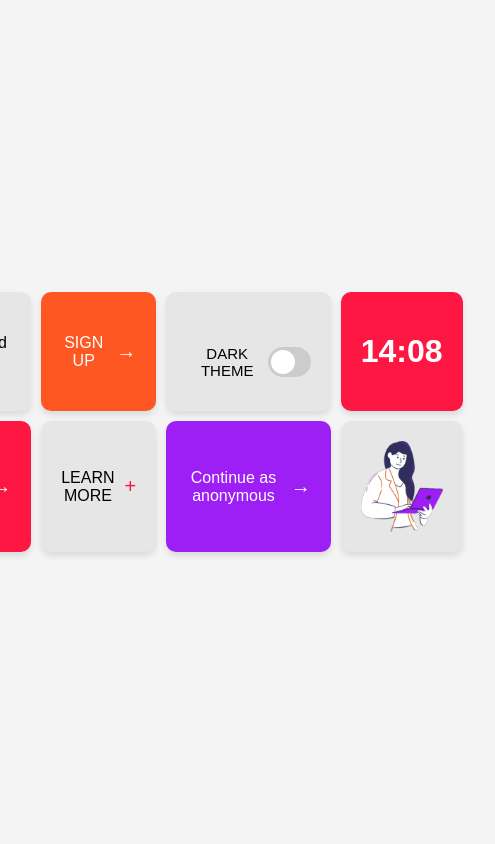
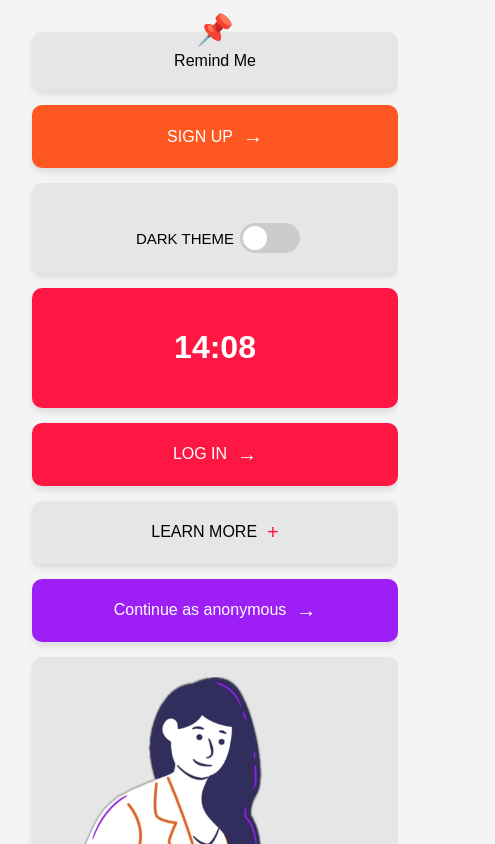
Before and after one commit to cccaelum/project-front, a React (Vite) app: page / in a window 390 px wide. Shown: the top 844 px of the page, 495 px wide, since content can reach past the window. Built offline with nearby package versions, Linux system fonts and the light colour scheme; no server answers.

Commit message:
responsive

```diff
--- a/public/styles.css
+++ b/public/styles.css
@@ -1,3 +1,4 @@
+/* Contenedor principal */
 #root {
   max-width: 1280px;
   margin: 0 auto;
@@ -5,6 +6,7 @@
   text-align: center;
 }
 
+/* Estilos generales */
 body {
   font-family: 'Arial', sans-serif;
   background-color: #f4f4f4;
@@ -15,7 +17,18 @@ body {
   margin: 0;
 }
 
-/* Estilos para el modo oscuro */
+a {
+  text-decoration: none;
+  color: inherit;
+}
+
+h2 {
+  color: #333;
+  font-size: 24px;
+  margin-bottom: 20px;
+}
+
+/* Modo oscuro */
 body.dark-mode {
   background-color: #312e5f;
 }
@@ -115,7 +128,7 @@ body.dark-mode .reminders-container select:focus {
   background-color: #a6a6a6;
 }
 
-/*Home*/
+/*Home y Dashboard*/
 
 .cards-container {
   display: grid;
@@ -132,6 +145,14 @@ body.dark-mode .reminders-container select:focus {
   border-radius: 10px;
   padding: 20px;
   box-shadow: 0px 4px 6px rgba(0, 0, 0, 0.1);
+}
+
+.card.remind-me {
+  position: relative;
+  display: flex;
+  justify-content: center;
+  align-items: center;
+  flex-direction: column;
 }
 
 .remind-me, .reminders, .weather {
@@ -153,6 +174,15 @@ body.dark-mode .reminders-container select:focus {
   position: relative;
   background-color: #ff1744;
   color: white;
+}
+
+.learn-more {
+  background-color: #e6e6e6;
+  color: black;
+}
+
+.card.learn-more span {
+ cursor: pointer;
 }
 
 .log-in, .add-reminder {
@@ -202,7 +232,6 @@ body.dark-mode .reminders-container select:focus {
   scrollbar-color: #ff1744 #f4f4f4;
 }
 
-
 .reminders-container select {
   background-color: transparent;
   border: none;
@@ -245,15 +274,6 @@ body.dark-mode .reminders-container select:focus {
   color: gray;
 }
 
-.learn-more {
-  background-color: #e6e6e6;
-  color: black;
-}
-
-.card.learn-more span {
- cursor: pointer;
-}
-
 .anonymous {
   background-color: #9d1ff6;
   color: white;
@@ -280,14 +300,6 @@ body.dark-mode .reminders-container select:focus {
   color:#ff1744
 }
 
-.card.remind-me {
-  position: relative;
-  display: flex;
-  justify-content: center;
-  align-items: center;
-  flex-direction: column;
-}
-
 .pin {
   position: absolute;
   top: -20px;
@@ -300,11 +312,7 @@ body.dark-mode .reminders-container select:focus {
   margin-left: -20px;
 }
 
-a {
-  text-decoration: none;
-  color: inherit;
-}
-
+/* Componentes Register y Login */
 .register-container, .log-in-container {
   background-color: #f4f4f4;
   border-radius: 8px;
@@ -314,12 +322,6 @@ a {
   max-width: 400px;
   margin: 20px auto;
   text-align: center;
-}
-
-h2 {
-  color: #333;
-  font-size: 24px;
-  margin-bottom: 20px;
 }
 
 .register-container input,
@@ -337,7 +339,14 @@ h2 {
   outline: none;
 }
 
-/* Estilo para los botones */
+.register-container p,
+.log-in-container p {
+  color: #ff5722;
+  font-size: 14px;
+  margin-top: 10px;
+}
+
+/* Botones */
 .register-container button,
 .log-in-container button, .add-reminder-div button, .log-out {
   background-color: #9d1ff6;
@@ -356,12 +365,16 @@ h2 {
   background-color: #5d0a89;
 }
 
-/* Mensajes de error */
-.register-container p,
-.log-in-container p {
-  color: #ff5722;
-  font-size: 14px;
-  margin-top: 10px;
+/* Dashboard */
+
+.dashboard-container {
+  display: flex;
+  flex-wrap: wrap;
+  gap: 20px;
+  padding: 20px;
+  border-radius: 10px;
+  width: 100%;
+  margin: 0 auto;
 }
 
 .calendar {
@@ -448,15 +461,6 @@ h2 {
   font-size: 1.5rem;
 }
 
-.dashboard-container {
-  display: flex;
-  gap: 20px;
-  padding: 20px;
-  border-radius: 10px;
-  max-width: 1200px;
-  margin: 0 auto;
-}
-
 .pomodoro h1{
   color: #f4f4f4;
 }
@@ -521,6 +525,8 @@ h2 {
   width: 50px;
 }
 
+/* Profile */
+
 .profile-container {
   display: flex;
   flex-direction: column;
@@ -555,6 +561,7 @@ h2 {
   background-color: #4a057b;
 }
 
+/* Reminder Detail */
 .details-container {
   background-color: #f9f9f9;
   border-radius: 8px;
@@ -619,7 +626,7 @@ h2 {
 }
 
 .edit-reminder-form button:hover {
-  background-color: #218838;
+  background-color: #fa8f48;
 }
 
 .edit-reminder-form button[type="button"] {
@@ -629,3 +636,40 @@ h2 {
 .edit-reminder-form button[type="button"]:hover {
   background-color: #5a6268;
 }
+
+/* Responsive */
+
+@media (max-width: 1024px) {
+  body {
+    height: auto;
+    padding: 0;
+    margin: 0;
+    box-sizing: border-box;
+    overflow-x: hidden;
+  }
+
+  .cards-container {
+    grid-template-columns: 1fr;
+    gap: 5px;
+    margin: 0 auto;
+    padding: 0;
+  }
+
+  .card {
+    width: 100%;
+    margin: 0 auto 10px auto;
+  }
+
+  .dashboard-container {
+    flex-direction: column;
+    padding: 10px;
+  }
+
+  .weather-container {
+    width: 100%;
+  }
+
+  .weather-input {
+    width: 100%;
+  }
+}
```
